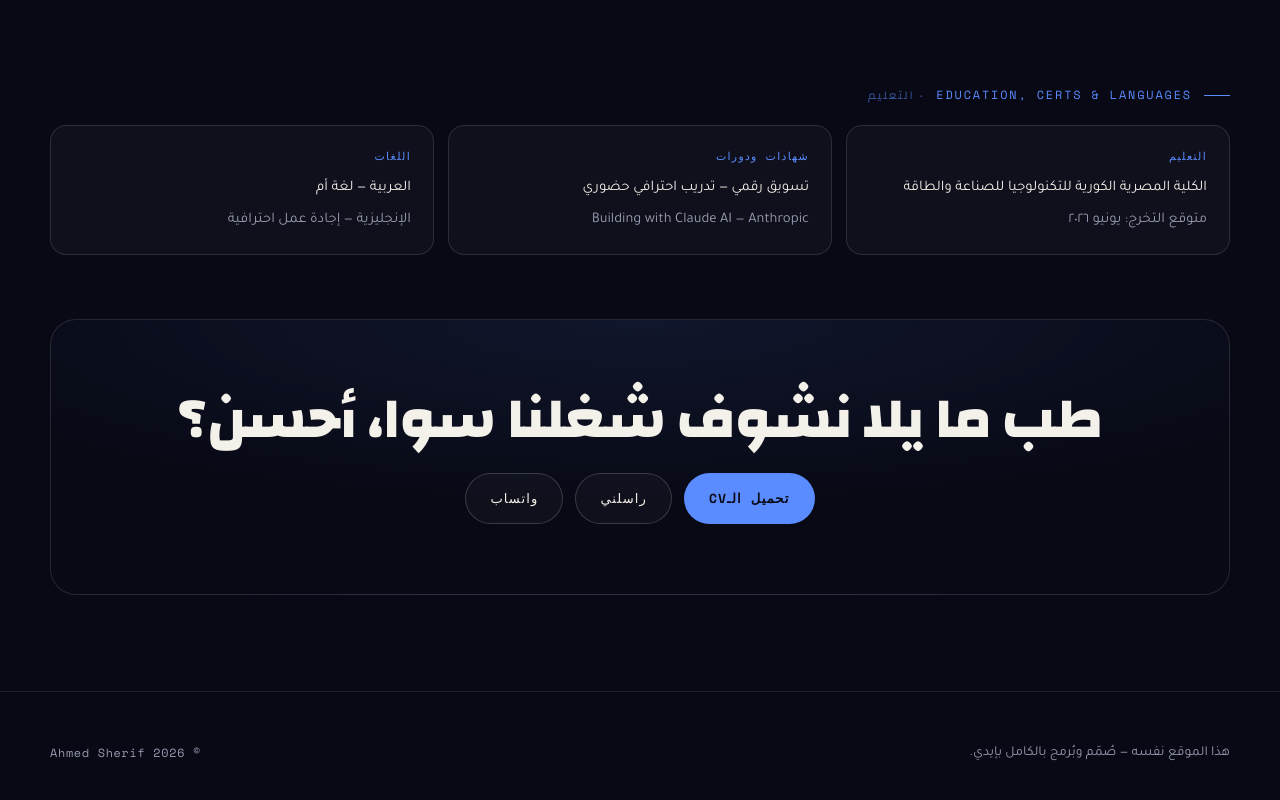
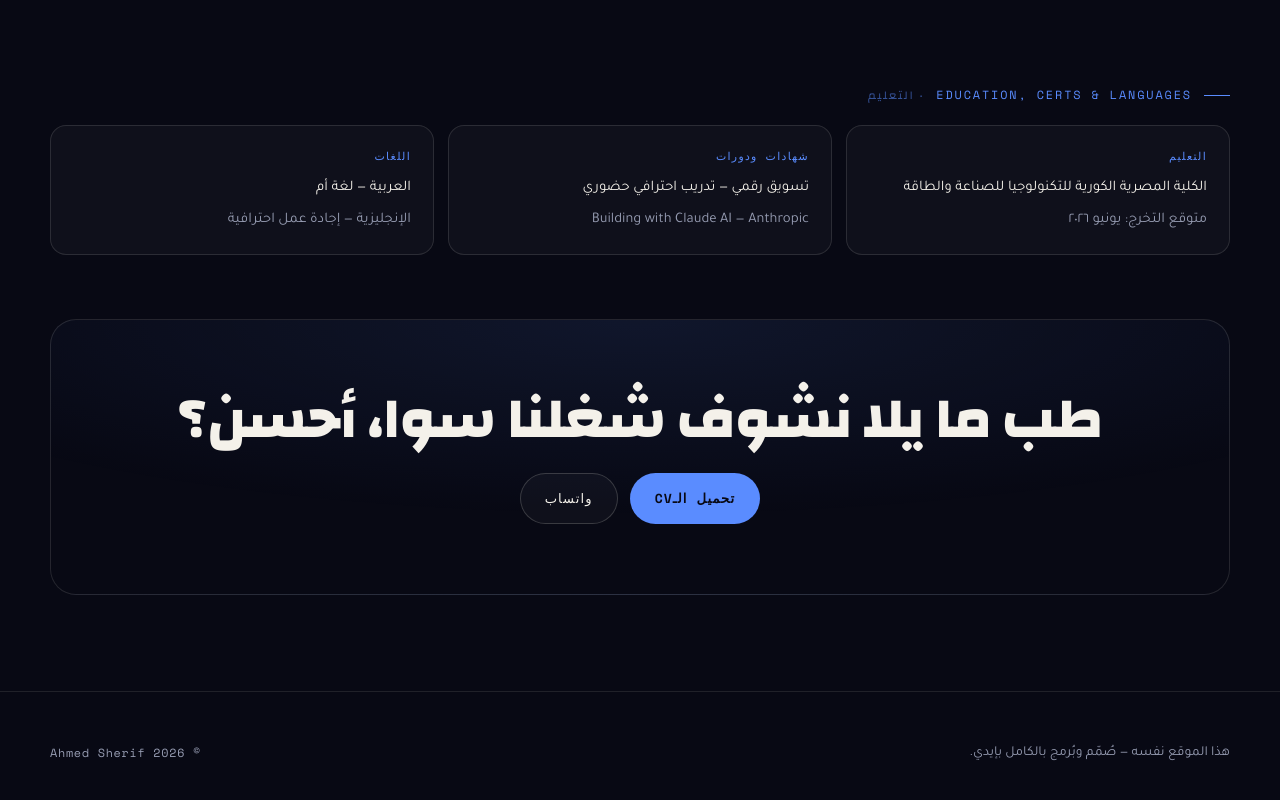
Before and after one commit to a7madshiref001-ctrl/ahmed-sherif-portfolio, a plain HTML site: page index.html in a window 1280 px wide. Shown: the part 6201-7001 px from the top of the page. Drawn offline with nearby package versions, Linux system fonts and the light colour scheme.

Commit message:
Remove email-me button from final CTA

```diff
--- a/index.html
+++ b/index.html
@@ -688,7 +688,6 @@ body.locked{ overflow:hidden; }
       <h2 data-ar="طب ما يلا نشوف شغلنا سوا، أحسن؟" data-en="So — let's see what we can build together?">طب ما يلا نشوف شغلنا سوا، أحسن؟</h2>
       <div class="actions">
         <a class="btn btn-cv" href="Ahmed_Sherif_CV.pdf" download data-ar="تحميل الـCV" data-en="Download CV">تحميل الـCV</a>
-        <a class="btn" href="mailto:ahmedshiref088@gmail.com" data-ar="راسلني" data-en="Email me">راسلني</a>
         <a class="btn" href="https://wa.me/201016739509" target="_blank" rel="noopener" data-ar="واتساب" data-en="WhatsApp">واتساب</a>
       </div>
     </div>
```
